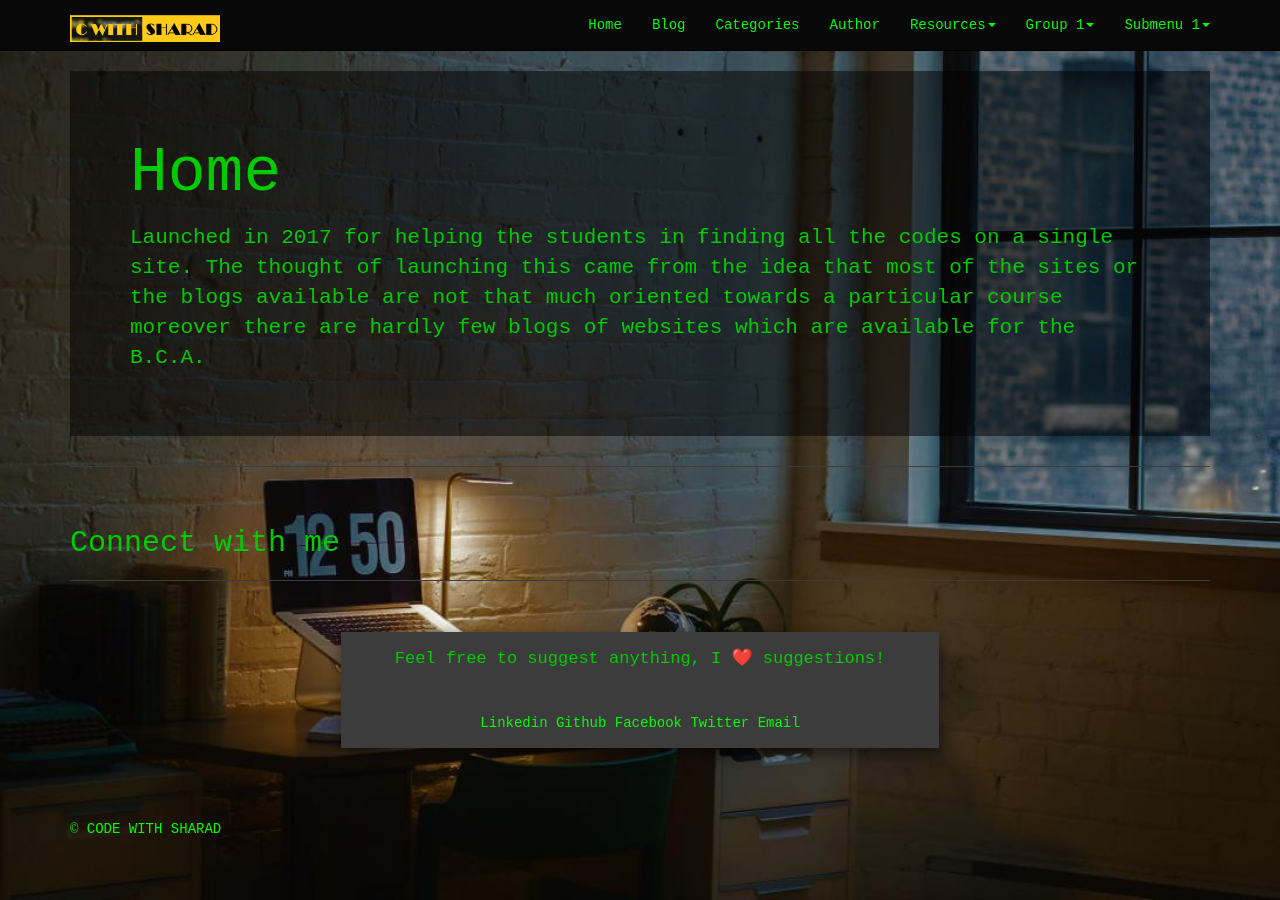
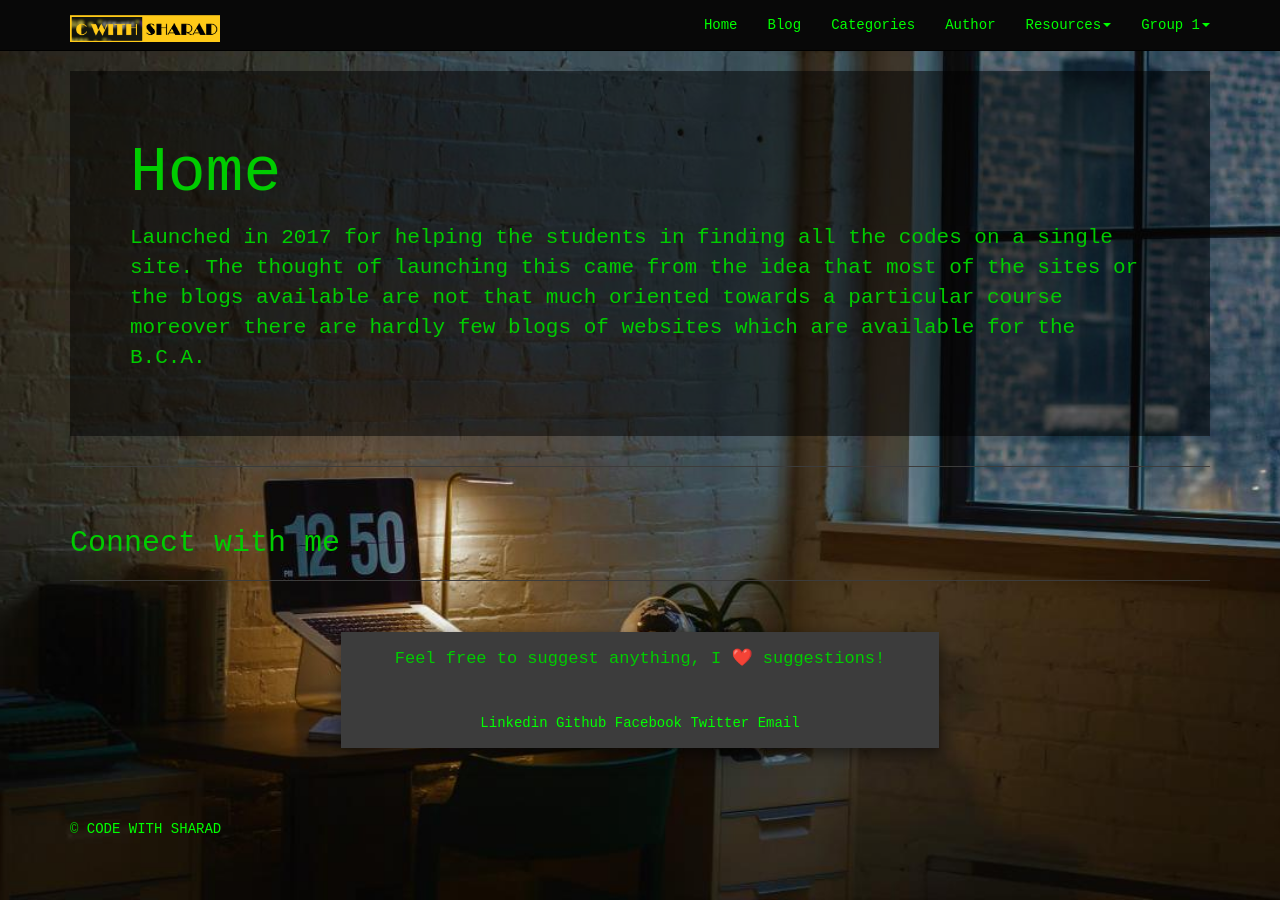
Before and after one commit to cwithsharad/cwithsharad.github.io, a Jekyll site: the page built from index.md, in a window 1280 px wide. Built offline with Jekyll 4.4.1, drawn with Linux system fonts in a browser that asks for light colours; emoji names are drawn with the system emoji font.

Commit message:
RESTORED AGAIN AT 2 LEVEL

```diff
--- a/_includes/navigation.html
+++ b/_includes/navigation.html
@@ -26,31 +26,6 @@
 			<li><a href="{{ site.baseurl }}{{ item.url }}">{{ item.title }}</a></li>
 			{% endif %}
 		{% endfor %}
-
-
-
-			<li class="dropdown"><a data-toggle="dropdown" class="dropdown-toggle">Submenu 1<span class="caret"></span></a>
-									<ul class="dropdown-menu">
-										<li><a href="#">Lorem ipsum</a></li>
-										<li>
-											<a href="#" data-toggle="dropdown" class="dropdown-toggle">Submenu 2<span class="caret"></span></a>
-											<ul class="dropdown">
-												<li><a href="#">Lorem ipsum</a></li>
-												<li><a href="#">Lorem ipsum</a></li>
-												<li>
-													<a href="#" data-toggle="dropdown" class="dropdown-toggle">Submenu 3<span class="caret"></span></a>
-													<ul class="dropdown">
-														<li><a href="#">Lorem ipsum</a></li>
-														<li><a href="#">Lorem ipsum</a></li>
-													</ul>
-											</li>
-											</ul>
-										</li>
-									</ul>
-								</li>
-
-
-
 		</ul>
 	</div>
 </div>
```
